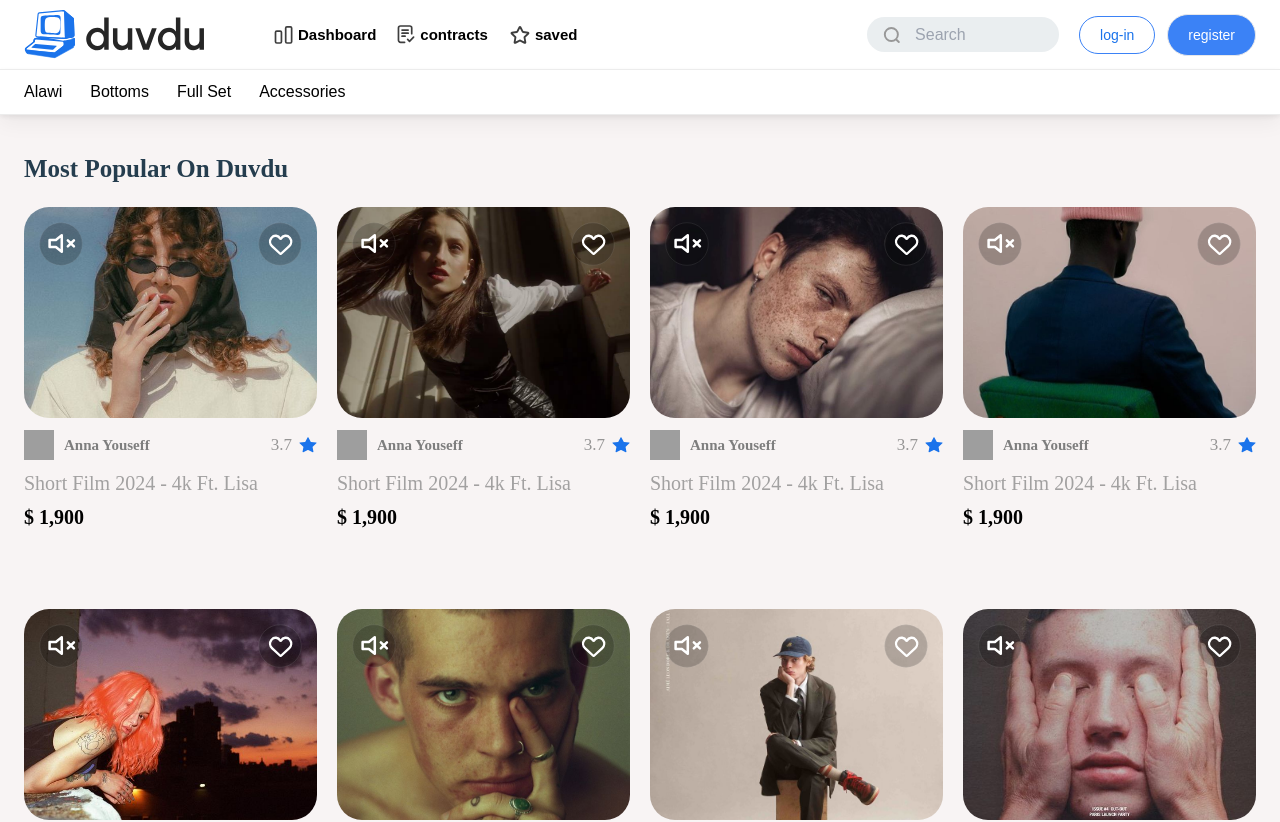
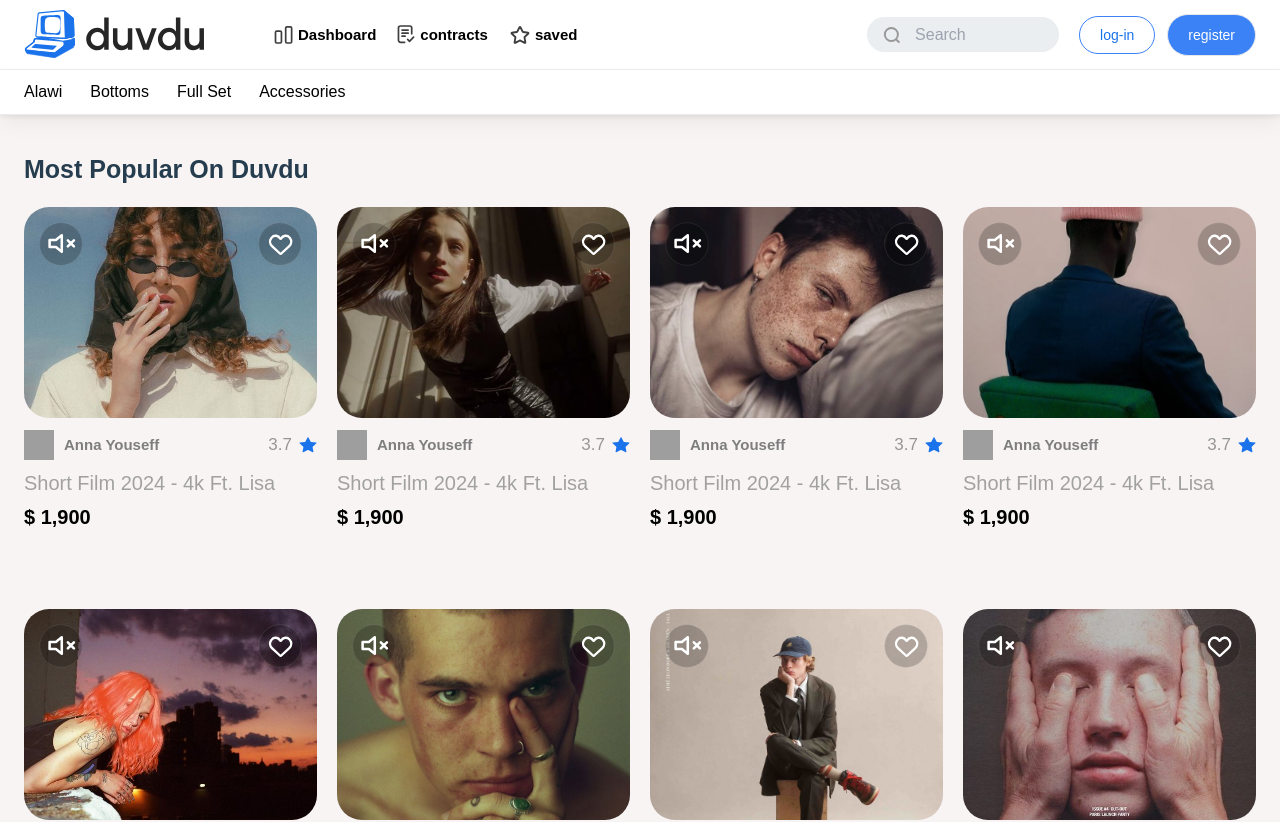
Before and after one commit to duvdu/Duvdu-Website, a Next.js app: page / in a window 1280 px wide. Shown: the top 822 px of the page. Built offline with nearby package versions, Linux system fonts and the light colour scheme; grey boxes are pictures that could not be loaded.

Commit message:
fix font family

```diff
--- a/public/assets/css/home.css
+++ b/public/assets/css/home.css
@@ -58,7 +58,7 @@
   }
 
   .home-card .creator-info .name {
-    font-family: Urbanist;
+
     font-size: 17px;
     font-style: normal;
     font-weight: 500;
@@ -76,7 +76,7 @@
   .home-card .creator-info .name {
     width: fit-content;
     width: -webkit-fill-available;
-    font-family: Urbanist;
+
     font-size: 15px;
     font-style: normal;
     font-weight: 600;
@@ -86,7 +86,7 @@
 
   .home-card .creator-info .value {
     padding-right: 7px;
-    font-family: Urbanist;
+
     font-size: 17px;
     font-weight: 500;
     opacity: 0.8;
@@ -98,7 +98,7 @@
 
   .home-card .film-name {
     margin: 10px 0;
-    font-family: Urbanist;
+
     font-size: 20px;
     font-style: normal;
     font-weight: 500;
@@ -110,7 +110,7 @@
   .home-card .price {
     margin: 10px 0;
     color: #000;
-    font-family: Urbanist;
+
     font-size: 20px;
     font-style: normal;
     font-weight: 700;
@@ -119,7 +119,7 @@
   }
 
   .page-header {
-    font-family: Urbanist;
+
     font-size: 25px;
     font-style: normal;
     font-weight: 700;
@@ -130,7 +130,7 @@
 
   .mood-boards-header{
     color: #000;
-    font-family: Urbanist;
+
     font-size: 25px;
     font-style: normal;
     font-weight: 600;
--- a/public/assets/css/mood_boards.css
+++ b/public/assets/css/mood_boards.css
@@ -24,7 +24,7 @@
     backdrop-filter: blur(7.638689994812012px);
     padding: 15px 21.388px;
     color: #FFF;
-    font-family: Urbanist;
+
     font-size: 21.388px;
     font-weight: 500;
 }
@@ -34,7 +34,7 @@
     left: 30px;
     color: #FFF;
     text-shadow: 0px 3.483px 10.45px rgba(0, 0, 0, 0.50);
-    font-family: Urbanist;
+
     font-size: 43.542px;
     font-style: normal;
     font-weight: 500;
@@ -60,7 +60,7 @@
     border: 1.5px solid #1A73EB;
     background: #1A73EB;
     text-align: center;
-    font-family: Urbanist;
+
     font-size: 18px;
     font-style: normal;
     font-weight: 700;
```
